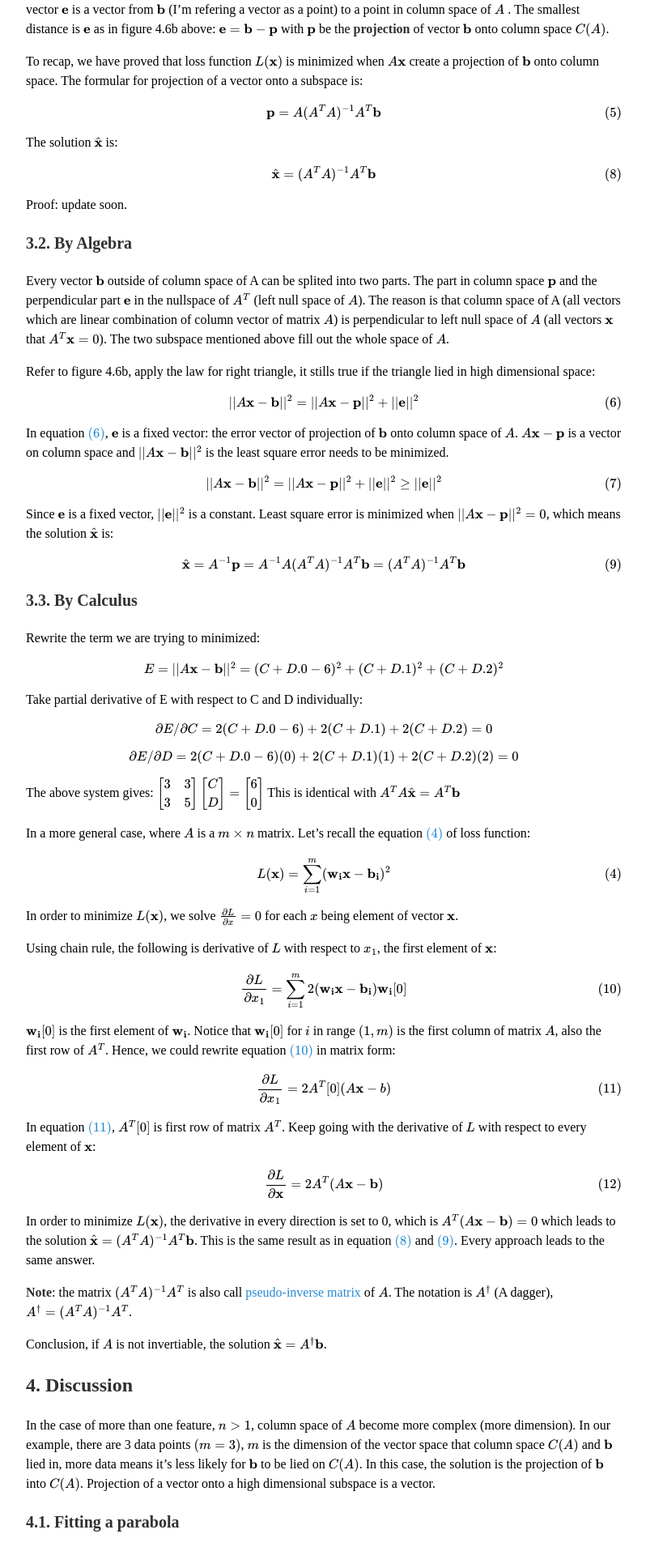
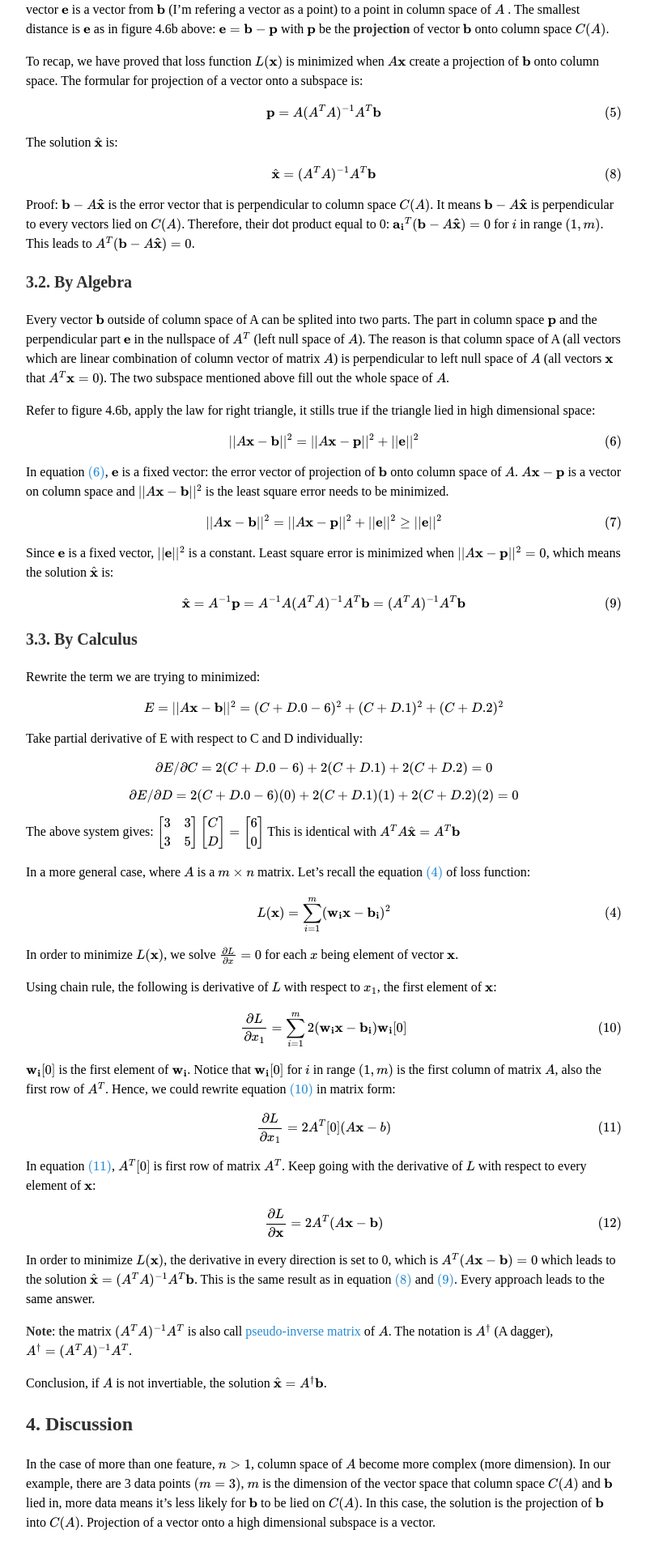
Before and after one commit to DungLai/dunglai.github.io, a Jekyll site: the page built from _posts/2017-10-10-linear-regression.md, in a window 1280 px wide. Shown: the part 3052-4967 px from the top of the page at 81% size, without its empty margins (240-1038 px from the left). Built offline with Jekyll 4.4.1, drawn with Linux system fonts in a browser that asks for light colours; formulas are drawn with MathJax 3; comment, search, counter and statistics services are not loaded.

Commit message:
add proof projection

```diff
--- a/_posts/2017-10-10-linear-regression.md
+++ b/_posts/2017-10-10-linear-regression.md
@@ -129,7 +129,7 @@ The solution $$\hat{\mathbf{x}}$$ is:
 \hat{\mathbf{x}} = (A^TA)^{-1}A^T\mathbf{b}
 \end{equation}
 
-Proof: update soon.
+Proof: $$\mathbf{b}-A\mathbf{\hat{x}}$$ is the error vector that is perpendicular to column space $$C(A)$$. It means $$\mathbf{b}-A\mathbf{\hat{x}}$$ is perpendicular to every vectors lied on $$C(A)$$. Therefore, their dot product equal to 0: $$\mathbf{a_i}^T(\mathbf{b}-A\mathbf{\hat{x}})=0$$ for $$i$$ in range $$(1,m)$$. This leads to $$A^T(\mathbf{b}-A\mathbf{\hat{x}})=0$$.
 <a name="32-by-algebra"></a>
 ### 3.2. By Algebra
 Every vector $$\mathbf{b}$$ outside of column space of A can be splited into two parts. The part in column space $$\mathbf{p}$$ and the perpendicular part $$\mathbf{e}$$ in the nullspace of $$A^T$$ (left null space of $$A$$). The reason is that column space of A (all vectors which are linear combination of column vector of matrix $$A$$) is perpendicular to left null space of $$A$$ (all vectors $$\mathbf{x}$$ that $$A^T\mathbf{x}=0$$). The two subspace mentioned above fill out the whole space of $$A$$.
```
